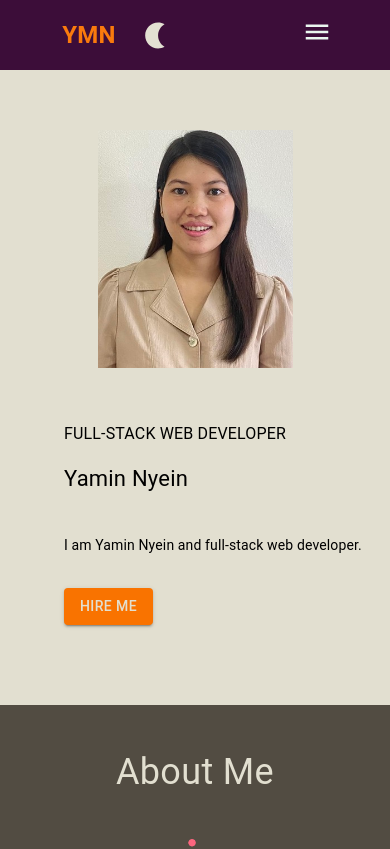
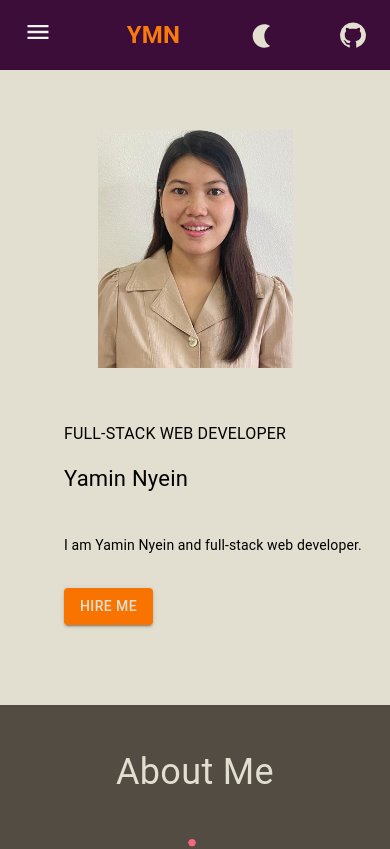
Before and after one commit to yamin227580/portfolio-site, a Next.js app: page / in a window 390 px wide. Shown: the top 849 px of the page. Built offline with nearby package versions, Linux system fonts and the light colour scheme.

Commit message:
make_some_style_for_mobile_view

```diff
--- a/src/components/About.tsx
+++ b/src/components/About.tsx
@@ -19,10 +19,10 @@ const About = () => {
           setIsVisible(true);
           setTimeout(() => {
             setIsVisibleForImg(true);
-          }, 1000);
+          }, 1200);
           setTimeout(() => {
             setIsVisibleForText(true);
-          }, 1500);
+          }, 2200);
         }
       });
     }, options);
@@ -118,9 +118,7 @@ const About = () => {
                 Expressjs and Nextjs to ensure that everything runs smoothly.
                 Outside of coding, I am passionate about staying up-to-date with
                 the latest trends and technologies in the ever-evolving world of
-                web development. Thanks for dropping by! Whether you are looking
-                to collaborate on a project or just want to chat about all
-                things web development, I am always up for a conversation.
+                web development.
               </Typography>
               <Box
                 sx={{
--- a/src/components/Contact.tsx
+++ b/src/components/Contact.tsx
@@ -69,7 +69,7 @@ const Contact = () => {
             sx={{
               fontSize: 36,
               textAlign: "center",
-              pt: { xs: 10, sm: 20 },
+              pt: { xs: 15, sm: 17 },
               userSelect: "none",
             }}
             id="up"
@@ -85,6 +85,7 @@ const Contact = () => {
               mt: 4,
               fontStyle: "italic",
               userSelect: "none",
+              display: { xs: "none", sm: "block" },
             }}
             id="upTwo"
           >
@@ -96,7 +97,7 @@ const Contact = () => {
             display: "flex",
             flexDirection: { xs: "column", md: "row" },
             justifyContent: "center",
-            mt: 8,
+            mt: { xs: 4, sm: 8 },
           }}
         >
           <Box sx={{ width: { xs: "90%", md: "30%" } }}>
--- a/src/components/Home.tsx
+++ b/src/components/Home.tsx
@@ -10,7 +10,7 @@ const Home = () => {
 
   setTimeout(() => {
     setIsVisibleForText(true);
-  }, 500);
+  }, 1000);
 
   return (
     <section id="home">
@@ -29,7 +29,7 @@ const Home = () => {
           in={isVisibleForImg}
           mountOnEnter
           unmountOnExit
-          timeout={700}
+          timeout={1200}
         >
           <Box
             sx={{
@@ -64,7 +64,7 @@ const Home = () => {
           <Zoom
             in={isVisibleForText}
             style={{
-              transitionDuration: "900ms",
+              transitionDuration: "1000ms",
             }}
           >
             <Box>
--- a/src/components/Project.tsx
+++ b/src/components/Project.tsx
@@ -22,36 +22,37 @@ const projectData = [
     name: "Mini-Commerce",
     description: "E-commerce Website",
     image: "/mini-e.png",
-    delay: "1500ms",
+    delay: "2000ms",
     className: "e-com",
     href: "https://mini-commerce-sigma.vercel.app/",
   },
   {
-    name: "Business Solution",
-    description: "Single Page Website",
-    image: "/single.png",
-    delay: "2100ms",
+    name: "Note App",
+    description: "Note application",
+    image: "/k.png",
+    delay: "3000ms",
     className: "single",
-    href: "https://single-page-website-three-gold.vercel.app/",
+    href: "https://note-app-gray-seven.vercel.app/",
   },
   {
     name: "My Personal Website",
     description: "Portfolio Website",
     image: "/personal.png",
-    delay: "2600ms",
+    delay: "4000ms",
     className: "portfolio",
   },
   {
     name: "Typing Test Game",
     description: "Typing Website",
     image: "/game.png",
-    delay: "3100ms",
+    delay: "5000ms",
     className: "game",
     href: "https://typing-test-game-eta.vercel.app/",
   },
 ];
 const Projects = () => {
   const [isVisible, setIsVisible] = useState(false);
+  const [init, setInit] = useState(false);
 
   useEffect(() => {
     const options = {
@@ -63,11 +64,17 @@ const Projects = () => {
     const observer = new IntersectionObserver((entries) => {
       entries.forEach((entry) => {
         if (entry.isIntersecting) {
-          const projectTitle = document.getElementById("projectTitle");
-          projectTitle?.classList.remove("up");
+          if (!init) {
+            const projectTitle = document.getElementById("projectTitle");
+            projectTitle?.classList.add("up");
+            setTimeout(() => {
+              projectTitle?.classList.remove("up");
+            }, 500);
+            setInit(true);
+          }
           setTimeout(() => {
             setIsVisible(true);
-          }, 500);
+          }, 1200);
         }
       });
     }, options);
@@ -82,14 +89,13 @@ const Projects = () => {
         observer.unobserve(target);
       }
     };
-  }, []);
+  }, [init]);
 
   return (
     <section id="projects">
       <Box sx={{ backgroundColor: "secondary.main", pb: { xs: 5, sm: 15 } }}>
         <Typography
           id="projectTitle"
-          className="up"
           sx={{
             fontSize: 30,
             textAlign: "center",
--- a/src/components/Skill.tsx
+++ b/src/components/Skill.tsx
@@ -30,7 +30,7 @@ const Skills = () => {
           setTimeout(() => {
             setIsVisible(true);
             setIsVisibleForTwo(true);
-          }, 700);
+          }, 1000);
 
           // Simulating progress update with random values
           const updateProgress = (
@@ -86,7 +86,7 @@ const Skills = () => {
         <Grow
           in={checked}
           style={{ transformOrigin: "0 0 0 0" }}
-          {...(checked ? { timeout: 1000 } : {})}
+          {...(checked ? { timeout: 1300 } : {})}
         >
           <Typography
             sx={{
@@ -110,7 +110,7 @@ const Skills = () => {
           <Zoom
             in={isVisible}
             style={{
-              transitionDuration: "1000ms",
+              transitionDuration: "1200ms",
             }}
           >
             <Box
@@ -223,7 +223,7 @@ const Skills = () => {
           <Zoom
             in={isVisibleForTwo}
             style={{
-              transitionDuration: "1000ms",
+              transitionDuration: "1200ms",
             }}
           >
             <Box
--- a/src/pages/index.tsx
+++ b/src/pages/index.tsx
@@ -1,6 +1,7 @@
 import { useAppDispatch, useAppSelector } from "@/store/hooks";
 import { setLightDark } from "@/store/slices/lightDardSlice";
 import CloseIcon from "@mui/icons-material/Close";
+import GitHubIcon from "@mui/icons-material/GitHub";
 import LightModeIcon from "@mui/icons-material/LightMode";
 import MenuIcon from "@mui/icons-material/Menu";
 import NightlightIcon from "@mui/icons-material/Nightlight";
@@ -14,6 +15,7 @@ import {
   ListItemText,
   Typography,
 } from "@mui/material";
+import { useRouter } from "next/router";
 import { useEffect, useState } from "react";
 import About from "../components/About";
 import Contact from "../components/Contact";
@@ -29,6 +31,7 @@ const HomePage = () => {
   const lightTheme = useAppSelector((state) => state.theme.isLightTheme);
 
   const dipatch = useAppDispatch();
+  const router = useRouter();
 
   const handleThemeChange = () => {
     dipatch(setLightDark(!lightTheme));
@@ -69,6 +72,10 @@ const HomePage = () => {
     scrollToSection(sectionId);
     setActiveSection(sectionId);
   };
+
+  const handleForLink = () => {
+    router.push("https://github.com/yamin227580");
+  };
   return (
     <Box
       sx={{
@@ -96,6 +103,14 @@ const HomePage = () => {
           zIndex: 50,
         }}
       >
+        <Box>
+          <IconButton
+            sx={{ display: { xs: "block", lg: "none" }, ml: -2 }}
+            onClick={() => setOpenDrawer(true)}
+          >
+            <MenuIcon sx={{ fontSize: 28, color: "#E8F6EF" }} />
+          </IconButton>
+        </Box>
         <Box
           sx={{
             width: "20%",
@@ -103,7 +118,11 @@ const HomePage = () => {
             color: "primary.main",
           }}
         >
-          <Typography sx={{ fontSize: 24, fontWeight: "bold" }}>YMN</Typography>
+          <Typography
+            sx={{ fontSize: 24, fontWeight: "bold", ml: { xs: -2, sm: 0 } }}
+          >
+            YMN
+          </Typography>
         </Box>
         <Box
           sx={{
@@ -149,34 +168,37 @@ const HomePage = () => {
         </Box>
         <Box
           sx={{
-            width: "20%",
             textAlign: "center",
-            ml: -14,
+            ml: -2,
             mt: 0.7,
           }}
           onClick={handleThemeChange}
         >
           {lightTheme ? (
             <NightlightIcon
-              sx={{ fontSize: 31, cursor: "pointer", color: "info.main" }}
+              sx={{ fontSize: 28, cursor: "pointer", color: "info.main" }}
             />
           ) : (
             <LightModeIcon
-              sx={{ fontSize: 31, cursor: "pointer", color: "info.main" }}
+              sx={{ fontSize: 28, cursor: "pointer", color: "info.main" }}
             />
           )}
         </Box>
         <Box>
-          <IconButton
-            sx={{ display: { xs: "block", lg: "none" } }}
-            onClick={() => setOpenDrawer(true)}
-          >
-            <MenuIcon sx={{ fontSize: "30px", color: "#E8F6EF" }} />
-          </IconButton>
+          <GitHubIcon
+            sx={{
+              display: { xs: "block", lg: "none" },
+              fontSize: 28,
+              cursor: "pointer",
+              color: "info.main",
+              mr: -1,
+            }}
+            onClick={handleForLink}
+          />
         </Box>
       </Box>
       <Drawer
-        anchor="right"
+        anchor="left"
         open={openDrawer}
         onClose={() => setOpenDrawer(false)}
       >
```
Also changed, not shown: public/k.png (added).
